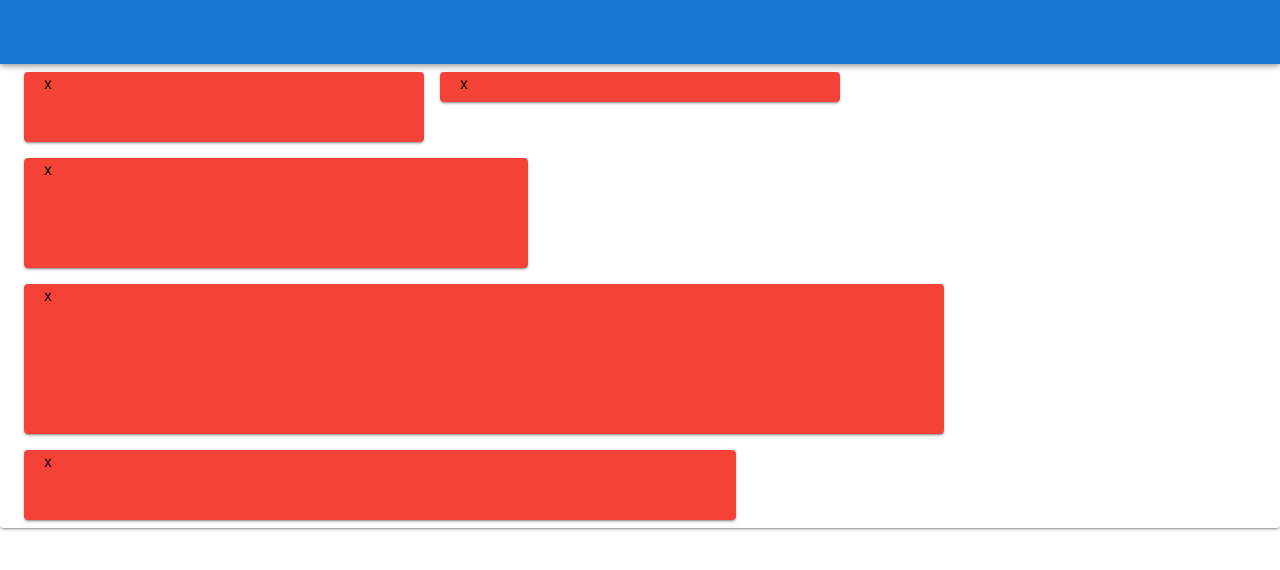
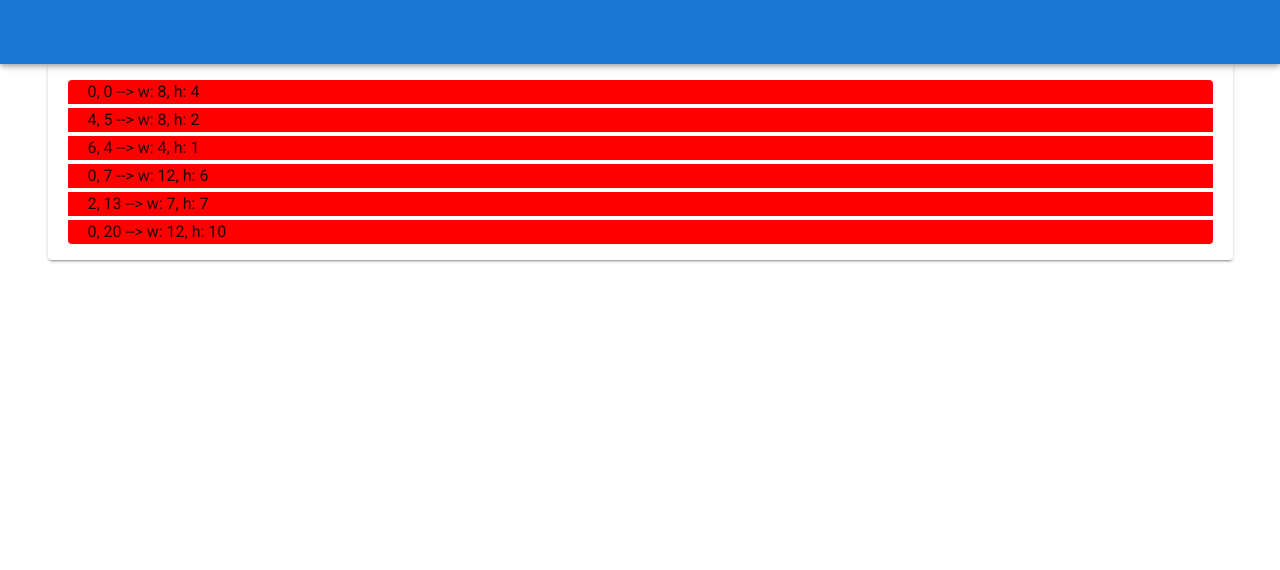
Before and after one commit to CanerSezgin/VueFor, a Vue app: page /code in a window 1280 px wide. Shown: the top 570 px of the page. Built offline with nearby package versions, Linux system fonts and the light colour scheme.

Commit message:
code output position done

```diff
--- a/src/components/CodeOutput.vue
+++ b/src/components/CodeOutput.vue
@@ -1,54 +1,42 @@
 <template>
-    <!--     <div>
-        <v-card class="px-4">
-            <v-row no-gutters>
-                <v-col class="pa-2" cols="4">
-                    <v-card color="red" class="px-5" height="70">x</v-card>
-                </v-col>
-                <v-col class="pa-2" cols="5" offset="2" >
-                    <v-card color="red" class="px-5" height="110">x</v-card>
-                </v-col>
-                <v-col class="pa-2" cols="7">
-                    <v-card color="red" class="px-5" height="70">x</v-card>
-                </v-col>
-                <v-col class="pa-2" cols="9">
-                    <v-card color="red" class="px-5" height="150">x</v-card>
-                </v-col>
-            </v-row>
-        </v-card>
-    </div> -->
     <div>
-        <v-card class="px-4">
-            <v-row no-gutters>
-                <v-col
+        <div>
+            <v-card class="px-4 container" :style="{gridTemplateRows: `repeat(${lastRow}, 40px [row-start])`}">
+                <div
                     v-for="item in layout"
                     :key="item.i"
-                    class="pa-2"
-                    :cols="item.w"
+                    class="item-a ma-1 px-5"
+                    :style="{
+                        gridArea: `${item.y ? item.y : 1} / ${
+                            item.x ? item.x : 1
+                        } / ${item.y + item.h} / ${item.x + item.w}`
+                    }"
                 >
-                    <v-card color="red" class="px-5" :height="item.h * 40 - 10"
-                        >x</v-card
-                    >
-                </v-col>
-            </v-row>
-        </v-card>
+                    {{ item.x }}, {{ item.y }} --> w: {{ item.w }}, h:
+                    {{ item.h }}
+                </div>
+            </v-card>
+        </div>
     </div>
 </template>
 
 <script>
 export default {
+    created() {
+        this.lastRow = this.getLastRow()
+    },
     data() {
         return {
+            lastRow: 0,
             layout: [
                 {
                     x: 0,
-                    w: 4,
-                    h: 2,
+                    w: 8,
+                    h: 4,
                     minH: 1,
                     maxH: 12,
                     element: {
-                        type: "h2",
-                        desc: "dsffsddsf",
+                        type: "p",
                         category: "static",
                         component: "SimpleText"
                     },
@@ -57,57 +45,51 @@ export default {
                     moved: false
                 },
                 {
+                    x: 4,
+                    w: 8,
+                    h: 2,
+                    minH: 2,
+                    maxH: 2,
+                    element: { category: "input", component: "VTextField" },
+                    i: 1,
+                    y: 5,
+                    moved: false
+                },
+                {
                     x: 6,
-                    w: 5,
-                    h: 3,
+                    w: 4,
+                    h: 1,
                     minH: 1,
                     maxH: 12,
                     element: {
-                        type: "h5",
-                        desc: "sdfds fdssfsdfdf dsfdsffds dsfdsfsd",
+                        type: "p",
+                        desc: "tuyıuytıyutıuytı utıuytıtu",
                         category: "static",
                         component: "SimpleText"
                     },
-                    i: 1,
-                    y: 1,
+                    i: 2,
+                    y: 4,
                     moved: false
                 },
                 {
                     x: 0,
-                    w: 7,
-                    h: 2,
-                    minH: 2,
-                    maxH: 2,
-                    element: {
-                        label: "sdfdsf",
-                        key: "dsfsdf",
-                        category: "input",
-                        component: "VTextField"
-                    },
-                    i: 2,
-                    y: 8,
-                    moved: false
-                },
-                {
-                    x: 1,
-                    w: 9,
-                    h: 4,
+                    w: 12,
+                    h: 6,
                     minH: 1,
                     maxH: 12,
                     element: {
-                        type: "h4",
-                        desc: "qqqqqwd sadsfsdf",
+                        type: "p",
                         category: "static",
                         component: "SimpleText"
                     },
                     i: 3,
-                    y: 4,
+                    y: 7,
                     moved: false
                 },
                 {
-                    x: 5,
-                    w: 4,
-                    h: 1,
+                    x: 2,
+                    w: 7,
+                    h: 7,
                     minH: 1,
                     maxH: 12,
                     element: {
@@ -116,13 +98,48 @@ export default {
                         component: "SimpleText"
                     },
                     i: 4,
-                    y: 0,
+                    y: 13,
+                    moved: false
+                },
+                {
+                    x: 0,
+                    w: 12,
+                    h: 10,
+                    minH: 1,
+                    maxH: 12,
+                    element: {
+                        type: "p",
+                        category: "static",
+                        component: "SimpleText"
+                    },
+                    i: 5,
+                    y: 20,
                     moved: false
                 }
-            ].sort((a, b) => a.y - b.y)
+            ]
         };
-    }
+    },
+    methods: {
+        getLastRow() {
+            let lastRow = 0
+            this.layout.forEach(item => {
+                if(item.y + item.h > lastRow){
+                    lastRow = item.y + item.h
+                }
+            });
+            return lastRow
+        }
+    },
 };
 </script>
 
-<style lang="scss" scoped></style>
+<style lang="css">
+.container {
+    display: inline-grid;
+    grid-template-columns: repeat(12, 8.333333% [col-start]);
+}
+
+.item-a {
+    background: red;
+}
+</style>
```
